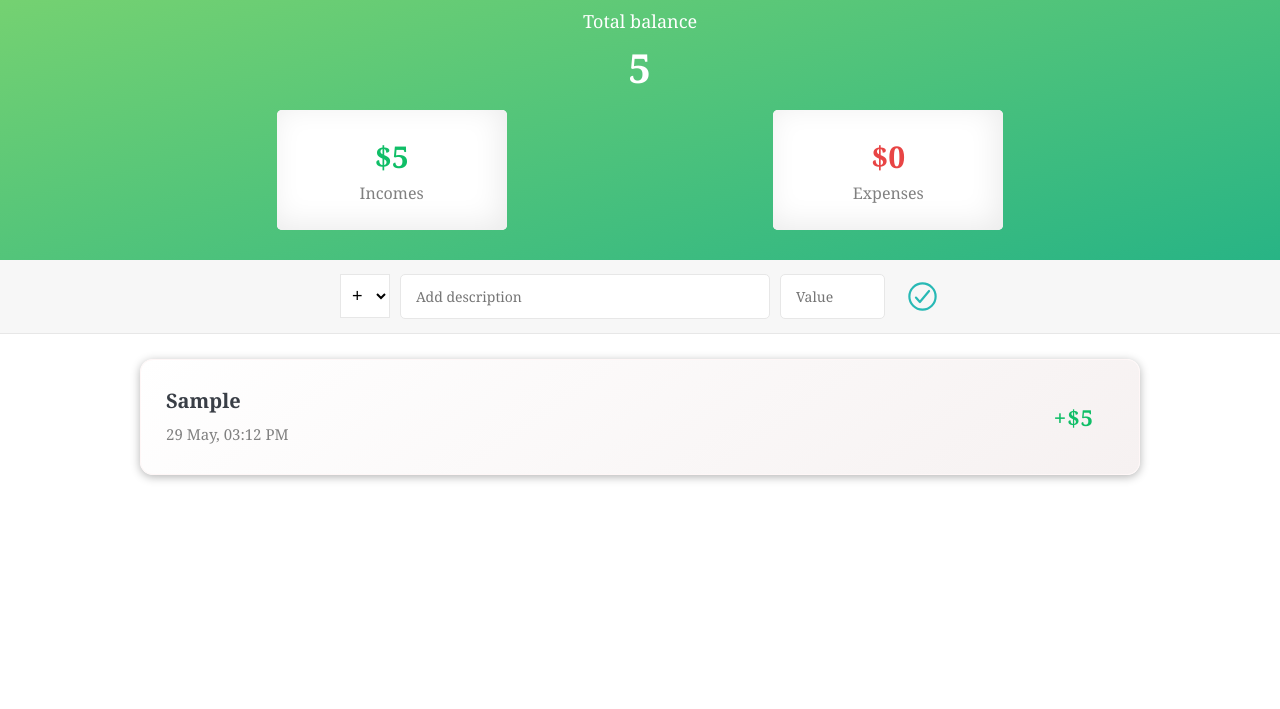
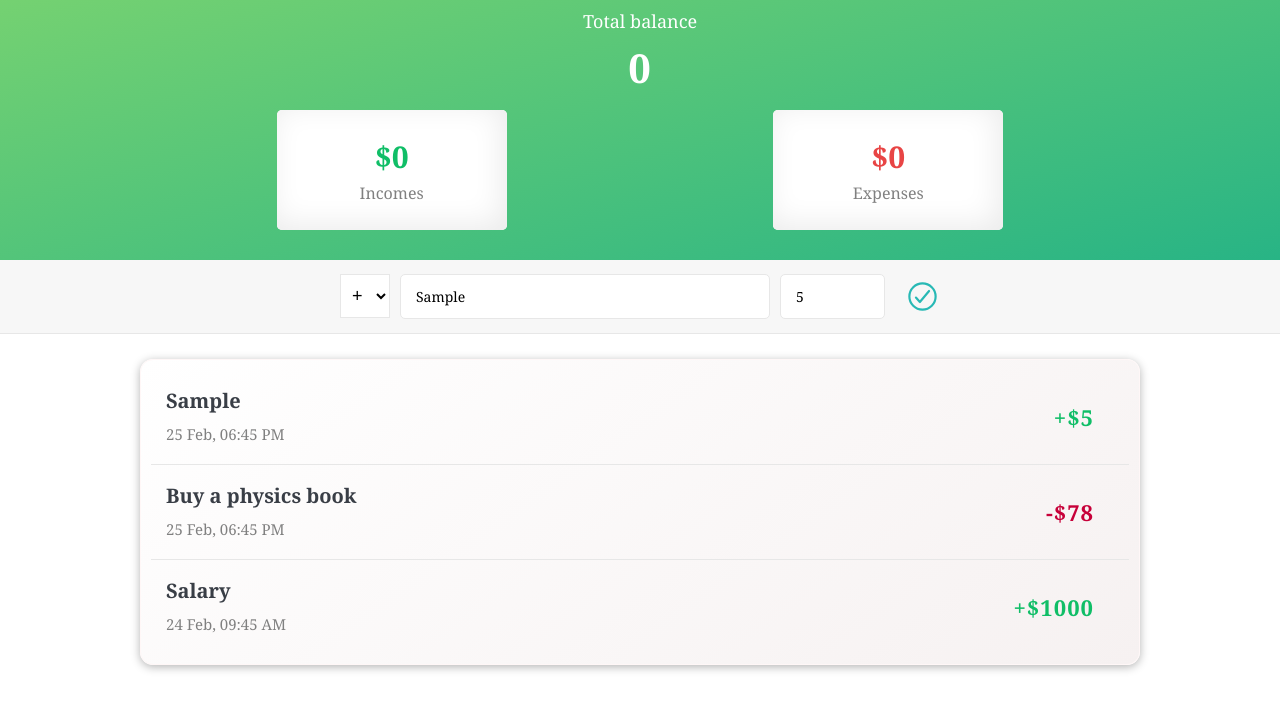
Before and after one commit to naimahassan43/wallet, a plain HTML site: page index.html in a window 1280 px wide. Both pictures are taken after typing "Sample", "5" into the empty fields and a click on the button 922 px from the left and 369 px from the top of the page. Shown: the part 73-782 px from the top of the page. Drawn offline with nearby package versions, Linux system fonts and the light colour scheme.

Commit message:
Submit form and add item

```diff
--- a/index.html
+++ b/index.html
@@ -61,7 +61,7 @@
         </div>
 
         <div class="collection">
-            <!-- <div class="item">
+            <div class="item">
                 <div class="item-description-time">
                     <div class="item-description">
                         <p>Buy a physics book</p>
@@ -86,7 +86,7 @@
                 <div class="item-amount income-amount">
                     <p>+$1000</p>
                 </div>
-        </div> -->
+            </div>
         </div>
     </div>
 
--- a/index.js
+++ b/index.js
@@ -1,54 +1,12 @@
 document.querySelector('#ewallet-form').addEventListener('submit', function(e) {
     e.preventDefault();
-    // console.log('submitted');
+    // console.log('Submitted!!');
 
     const type = document.querySelector('.add__type').value;
     const desc = document.querySelector('.add__description').value;
     const value = document.querySelector('.add__value').value;
+    // console.log(desc, type, value);
 
-    if (desc && value) {
-        addItems(type, desc, value);
-        resetForm();
-    }
-
-});
-/*******************************/
-//  ************* UI *************
-/********************************/
-
-/************* Show data from local storage *************/
-showItems();
-
-function showItems() {
-    let items = getItemsFromLS();
-
-
-    const collection = document.querySelector('.collection');
-
-    for (let item of items) {
-        const newHtml = `
-          <div class="item">
-            <div class="item-description-time">
-              <div class="item-description">
-                <p>${item.desc}</p>
-              </div>
-              <div class="item-time">
-                <p>${item.time}</p>
-              </div>
-            </div>
-            <div class="item-amount ${item.type === '+' ? 'income-amount' : 'expense-amount'}">
-              <p>${item.type}$${sep(item.value)}</p>
-            </div>
-          </div>
-          `;
-        collection.insertAdjacentHTML('afterbegin', newHtml);
-    }
-
-} //.Show data from local storage
-
-
-function addItems(type, desc, value) {
-    const time = getFormattedTime();
     const newHtml = `
               <div class="item">
                 <div class="item-description-time">
@@ -56,122 +14,17 @@ function addItems(type, desc, value) {
                         <p>${desc}</p>
                     </div>
                     <div class="item-time">
-                        <p>${time}</p>
+                        <p>25 Feb, 06:45 PM</p>
                     </div>
                 </div>
-                    <div class="item-amount ${type === '+' ? 'income-amount':'expense-amount'}">
-                      <p>${type}$${sep(value)}</p>
+                <div class="item-amount ${type === '+'?'income-amount':'expense-amount'}">
+                    <p>${type}$${value}</p>
                 </div>
               </div>
   `
+        // console.log(newHtml);
 
     const collection = document.querySelector('.collection');
     collection.insertAdjacentHTML('afterbegin', newHtml);
 
-    addItemsToLS(desc, time, type, value);
-
-    showTotalIncome();
-    showTotalExpense();
-    showTotalBalance();
-}
-
-function resetForm() {
-    document.querySelector('.add__type').value = '+';
-    document.querySelector('.add__description').value = '';
-    document.querySelector('.add__value').value = '';
-}
-/*******************************/
-//   Store data into local storage
-/********************************/
-function getItemsFromLS() {
-    let items = localStorage.getItem('items');
-    return (items) ? JSON.parse(items) : [];
-}
-
-function addItemsToLS(desc, time, type, value) {
-
-    let items = getItemsFromLS();
-
-    items.push({ desc, time, type, value });
-
-    localStorage.setItem('items', JSON.stringify(items));
-}
-//*****************************//
-//Calculate Total Income & Expense
-//*****************************//
-
-showTotalIncome();
-
-function showTotalIncome() {
-    let items = getItemsFromLS();
-
-    // let totalIncome = 0;
-    // for (let item of items) {
-    //     if (item.type === '+') {
-    //         totalIncome += parseInt(item.value);
-    //     }
-    // }
-    let totalIncome = items
-        .filter((item) => item.type === '+')
-        .reduce((income, item) => income + parseInt(item.value), 0);
-
-    document.querySelector('.income__amount p').innerText = `$${sep(totalIncome)}`;
-}
-
-showTotalExpense();
-
-function showTotalExpense() {
-    let items = getItemsFromLS();
-
-    // let totalExpenses = 0;
-    // for (let item of items) {
-    //     if (item.type === '-') {
-    //         totalExpenses += parseInt(item.value);
-    //     }
-    // }
-
-    let totalExpenses = items
-        .filter((item) => item.type === '-')
-        .reduce((expense, item) => expense + parseInt(item.value), 0);
-
-    document.querySelector('.expense__amount p').innerText = `$${sep(totalExpenses)}`
-}
-
-showTotalBalance();
-
-function showTotalBalance() {
-    const items = getItemsFromLS();
-    let balance = 0;
-
-    for (let item of items) {
-        if (item.type === '+') {
-            balance += parseInt(item.value);
-        } else {
-            balance -= parseInt(item.value);
-        }
-    }
-
-    document.querySelector('.balance__amount p').innerText = `${sep(balance)}`;
-
-    document.querySelector('header').className = (balance >= 0) ? 'green' : 'red';
-}
-//*****************************//
-//   Utitlity function
-//*****************************//
-function getFormattedTime() {
-    const now = new Date().toLocaleTimeString('en-us', {
-        day: 'numeric',
-        month: 'short',
-        hour: '2-digit',
-        minute: '2-digit'
-    });
-    const date = now.split(',')[0].split(' ');
-    const time = now.split(',')[1];
-    return `${date[1]} ${date[0]},${time}`;
-
-}
-
-function sep(amount) {
-    amount = parseInt(amount);
-    return amount.toLocaleString();
-}
+})
```
Lines whose indentation alone changed are shown as unchanged.
